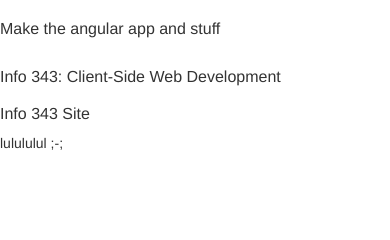
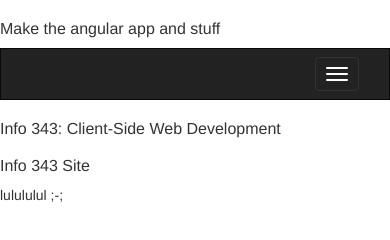
Before and after one commit to BBKolton/INFO343, a website: page public/pages/index.html in a window 390 px wide. Drawn offline with nearby package versions, Linux system fonts and the light colour scheme; some packages are replaced by stand-ins of ours.

Commit message:
navbar fix

```diff
--- a/public/pages/index.html
+++ b/public/pages/index.html
@@ -12,11 +12,11 @@
 		<meta name="authors" content="Ying Dang, Bryce Kolton, Kyungmin Lee, Saki Uwagawa">
 
 		<!--to use boot, angular, jquery-->
+		<script src="https://ajax.googleapis.com/ajax/libs/jquery/1.11.3/jquery.min.js"></script>
 		<script src="https://maxcdn.bootstrapcdn.com/bootstrap/3.3.4/js/bootstrap.min.js"></script>
-		<script src="https://ajax.googleapis.com/ajax/libs/jquery/1.11.3/jquery.min.js"></script>
 		<link rel="stylesheet" href="http://maxcdn.bootstrapcdn.com/bootstrap/3.3.5/css/bootstrap.min.css">
 		<script src="https://ajax.googleapis.com/ajax/libs/angularjs/1.3.15/angular.min.js"></script>
-		<script type="text/javascript" src="https://cdnjs.cloudflare.com/ajax/libs/jquery/3.0.0-alpha1/jquery.js"></script>
+
 
 		<script src="https://cdnjs.cloudflare.com/ajax/libs/angular-ui-router/0.2.15/angular-ui-router.js"></script>
 
@@ -30,8 +30,13 @@
 	</head>
 
 	<body>
-		<nav>
+		<nav class="navbar navbar-inverse">
 			<div class="container-fluid">
+	            <button type="button" class="navbar-toggle" data-toggle="collapse" data-target="#navbar">
+	            	<span class="icon-bar"></span>
+	            	<span class="icon-bar"></span>
+	            	<span class="icon-bar"></span>
+	            </button>
 				<div class="collapse navbar-collapse" id="navbar">
 					<ul class="nav navbar-nav">
 						<li><a ui-sref="home"><i class="fa fa-home"></i></a></li>
```
